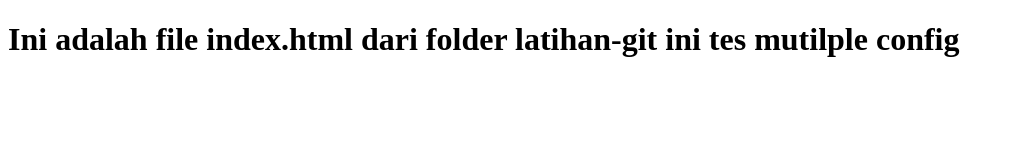
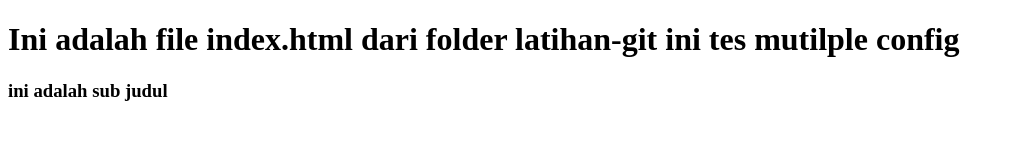
Before and after one commit to khamidn/latihan-git, a plain HTML site: page index.html in a window 1280 px wide. Shown: the whole page, without its empty margins (0-1015 px from the left). Drawn offline with Linux system fonts and the light colour scheme.

Commit message:
tambahkan h3 di body

```diff
--- a/index.html
+++ b/index.html
@@ -8,5 +8,6 @@
 </head>
 <body>
     <h1>Ini adalah file index.html dari folder latihan-git ini tes mutilple config</h1>
+    <h3>ini adalah sub judul</h3>
 </body>
 </html>
```
